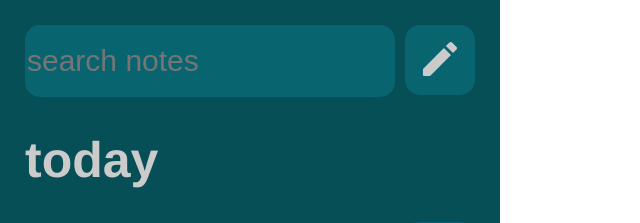
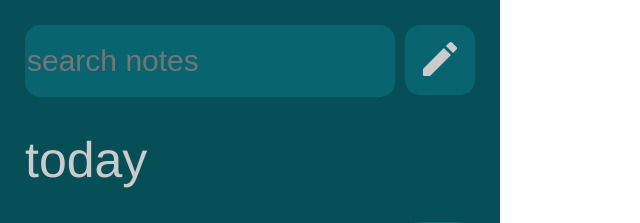
Before and after one commit to berneymark/PersonalManagementApp, a React (Create React App) app in the folder personal-management-app/: page / in a window 1280 px wide. Shown: the top 223 px of the page, without its empty margins (0-640 px from the left). Built offline with nearby package versions, Linux system fonts and the light colour scheme.

Commit message:
Changed today font

```diff
--- a/personal-management-app/src/css/SideBar.css
+++ b/personal-management-app/src/css/SideBar.css
@@ -40,6 +40,7 @@
     color: #CBCBCB;
     font-family: Helvetica, Sans-Serif;
     font-size: 50px;
+    font-weight: lighter;
     margin-left: 25px;
 }
 
```
